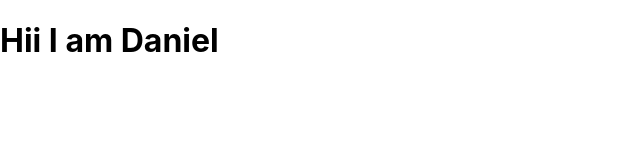
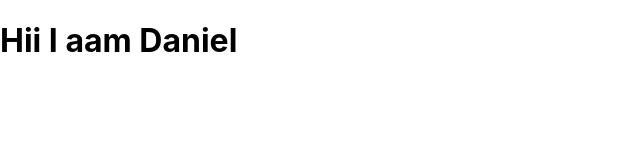
Before and after one commit to dbjowett/next_project, a Next.js app: page /daniel in a window 1280 px wide. Shown: the top 160 px of the page, without its empty margins (0-640 px from the left). Built offline with nearby package versions, Linux system fonts and the light colour scheme.

Commit message:
First Commit

```diff
--- a/pages/daniel.js
+++ b/pages/daniel.js
@@ -1,3 +1,3 @@
 export default function DanielPage() {
-  return <h1>Hii I am Daniel</h1>;
+  return <h1>Hii I aam Daniel</h1>;
 }
--- a/pages/index.js
+++ b/pages/index.js
@@ -4,7 +4,7 @@ import Link from 'next/link';
 export default function HomePage() {
   return (
     <div>
-      <h1 className={styles.container}>Hellooo</h1>
+      <h1 className={styles.container}>Hddellooo</h1>
       <button>
         <Link href={'/daniel'}>Daniel</Link>
       </button>
--- a/styles/globals.css
+++ b/styles/globals.css
@@ -2,6 +2,7 @@ html,
 body {
   padding: 0;
   margin: 0;
+  border: none;
   font-family: -apple-system, BlinkMacSystemFont, Segoe UI, Roboto, Oxygen, Ubuntu, Cantarell, Fira Sans, Droid Sans, Helvetica Neue, sans-serif;
 }
 
```
